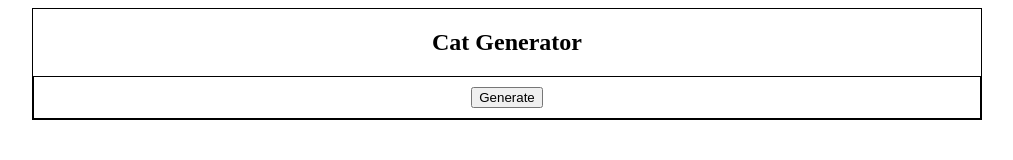
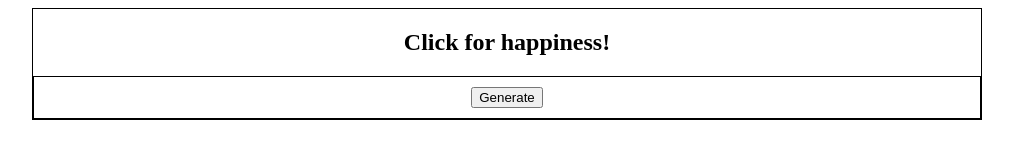
Before and after one commit to jhaqq/catgenerator, a plain HTML site: page index.html in a window 1280 px wide. Shown: the whole page, without its empty margins (133-1146 px from the left). Drawn offline with Linux system fonts and the light colour scheme.

Commit message:
Actual final changes

```diff
--- a/index.html
+++ b/index.html
@@ -9,7 +9,7 @@
 <body>
     <div class="container">
         <div>
-            <h2>Cat Generator</h2>
+            <h2>Click for happiness!</h2>
         </div>
 
         <div class="generate-button-div">
```
